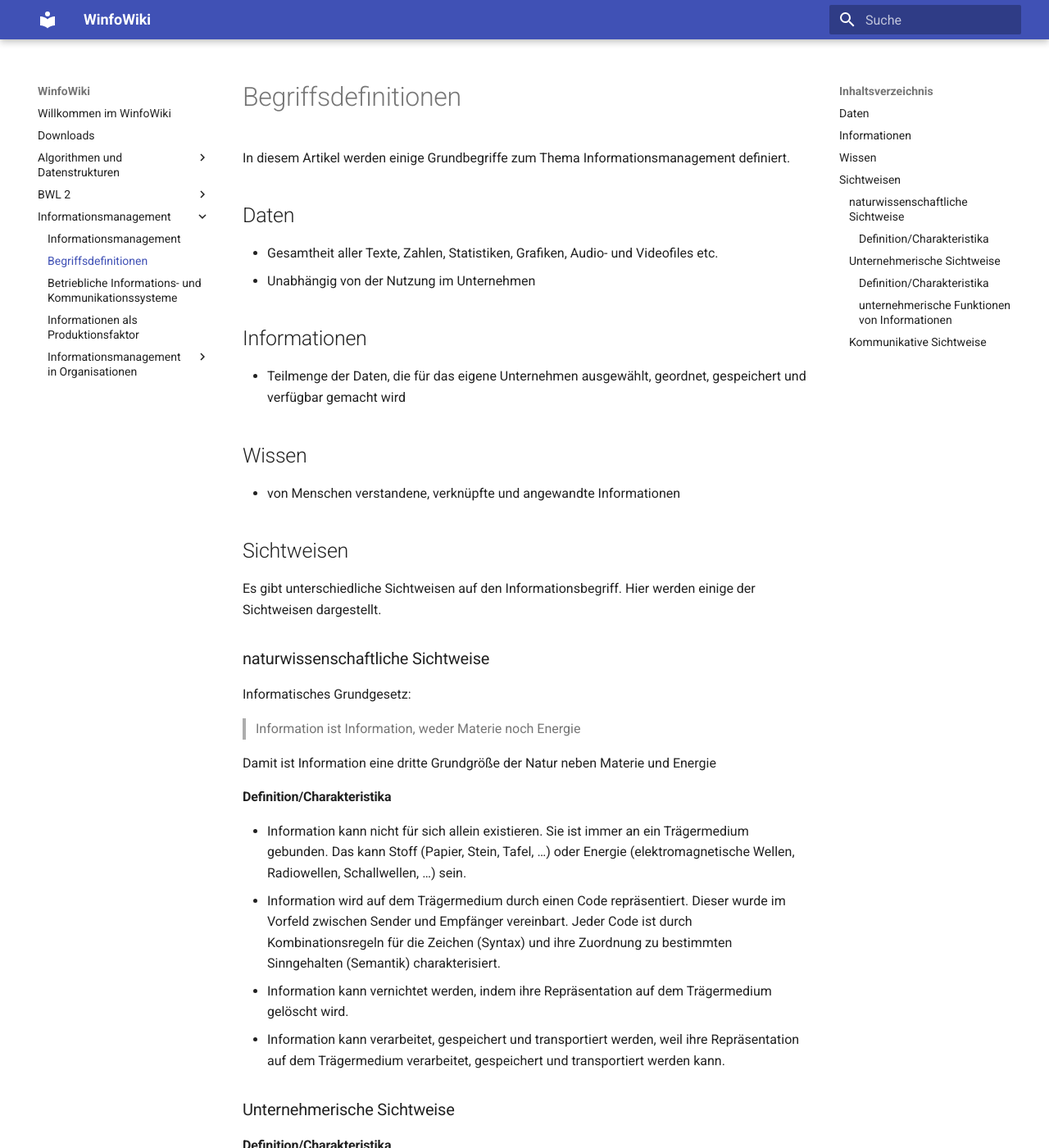
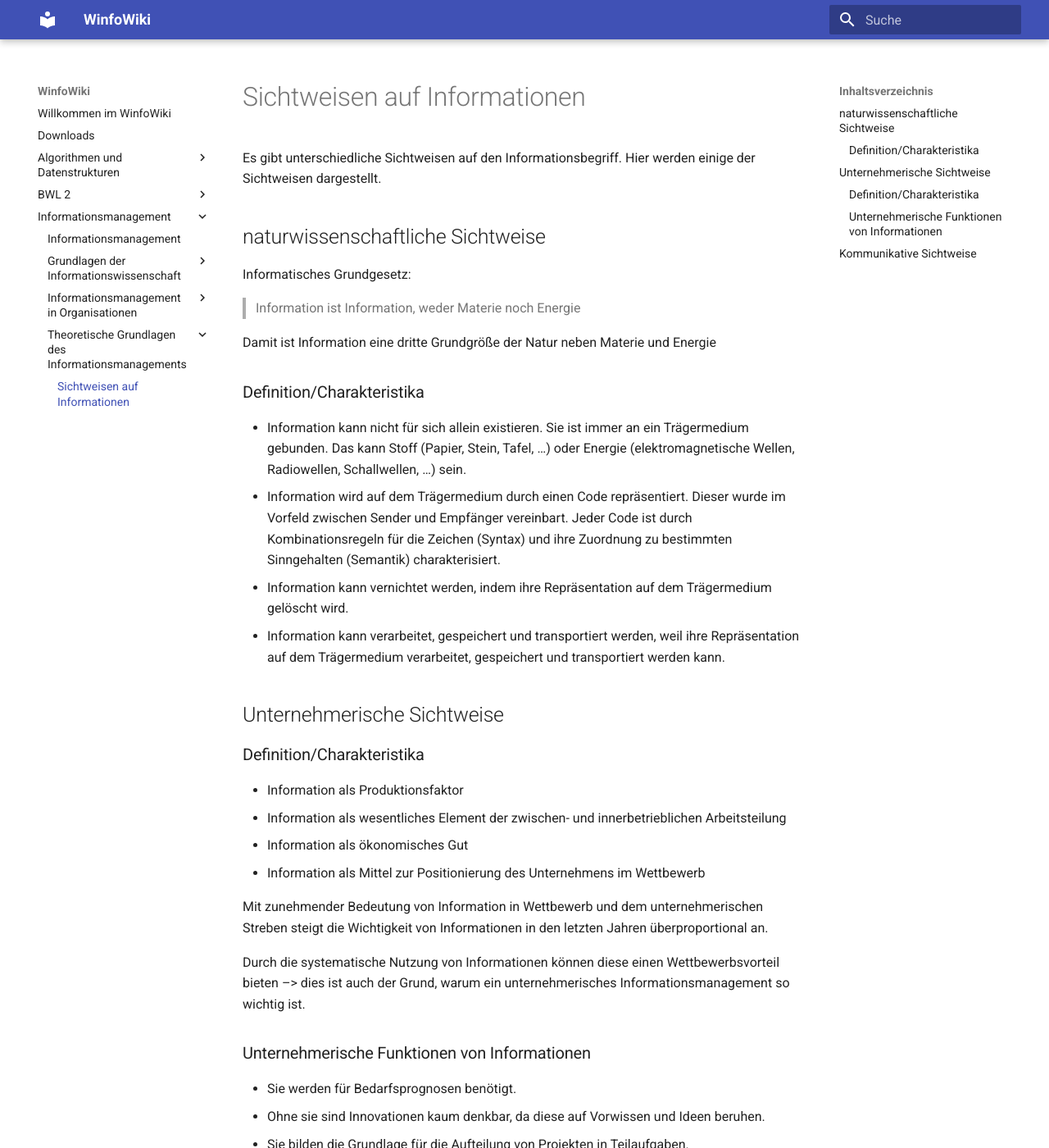
Before and after one commit to heshsum/winfowiki, an MkDocs documentation site: the page built from docs/Informationsmanagement/Theoretische-Grundlagen-des-Informationsmanagements/20_Sichtweise-auf-Informationen.md, in a window 1280 px wide and 1400 px high. Shown: the whole window at 82% size. Built offline with MkDocs 1.6.1 and Material for MkDocs 9.7.7, drawn with Linux system fonts in a browser that asks for light colours; some of the changed text lies outside the part shown.

Commit message:
Verschiebungen

```diff
--- a/docs/Informationsmanagement/10 Begriffsdefinitionen.md
+++ b/docs/Informationsmanagement/Theoretische-Grundlagen-des-Informationsmanagements/20_Sichtweise-auf-Informationen.md
@@ -1,34 +1,21 @@
-# Begriffsdefinitionen
-In diesem Artikel werden einige Grundbegriffe zum Thema Informationsmanagement definiert.
-
-## Daten
-- Gesamtheit aller Texte, Zahlen, Statistiken, Grafiken, Audio- und Videofiles etc.
-- Unabhängig von der Nutzung im Unternehmen
-
-## Informationen
-- Teilmenge der Daten, die für das eigene Unternehmen ausgewählt, geordnet, gespeichert und verfügbar gemacht wird
-
-## Wissen
-- von Menschen verstandene, verknüpfte und angewandte Informationen
-
-## Sichtweisen
+# Sichtweisen auf Informationen
 Es gibt unterschiedliche Sichtweisen auf den Informationsbegriff. Hier werden einige der Sichtweisen dargestellt.
 
-### naturwissenschaftliche Sichtweise
+## naturwissenschaftliche Sichtweise
 Informatisches Grundgesetz:
 > Information ist Information, weder Materie noch Energie
 
 Damit ist Information eine dritte Grundgröße der Natur neben Materie und Energie
 
-#### Definition/Charakteristika
+### Definition/Charakteristika
 - Information kann nicht für sich allein existieren. Sie ist immer an ein Trägermedium gebunden. Das kann Stoff (Papier, Stein, Tafel, ...) oder Energie (elektromagnetische Wellen, Radiowellen, Schallwellen, ...) sein.
 - Information wird auf dem Trägermedium durch einen Code repräsentiert. Dieser wurde im Vorfeld zwischen Sender und Empfänger vereinbart. Jeder Code ist durch Kombinationsregeln für die Zeichen (Syntax) und ihre Zuordnung zu bestimmten Sinngehalten (Semantik) charakterisiert.
 - Information kann vernichtet werden, indem ihre Repräsentation auf dem Trägermedium gelöscht wird.
 - Information kann verarbeitet, gespeichert und transportiert werden, weil ihre Repräsentation auf dem Trägermedium verarbeitet, gespeichert und transportiert werden kann.
 
-### Unternehmerische Sichtweise
+## Unternehmerische Sichtweise
 
-#### Definition/Charakteristika
+### Definition/Charakteristika
 - Information als Produktionsfaktor
 - Information als wesentliches Element der zwischen- und innerbetrieblichen Arbeitsteilung
 - Information als ökonomisches Gut
@@ -38,12 +25,12 @@ Mit zunehmender Bedeutung von Information in Wettbewerb und dem unternehmerische
 
 Durch die systematische Nutzung von Informationen können diese einen Wettbewerbsvorteil bieten --> dies ist auch der Grund, warum ein unternehmerisches Informationsmanagement so wichtig ist.
 
-#### unternehmerische Funktionen von Informationen
+### Unternehmerische Funktionen von Informationen
 - Sie werden für Bedarfsprognosen benötigt.
 - Ohne sie sind Innovationen kaum denkbar, da diese auf Vorwissen und Ideen beruhen.
 - Sie bilden die Grundlage für die Aufteilung von Projekten in Teilaufgaben.
 
-### Kommunikative Sichtweise
+## Kommunikative Sichtweise
 Kommunikativ betrachtet bedeuten Informationen zweckorientiertes Wissen --> Neuigkeitsgehalt für Empfänger
 
 Während Daten einen dauerhaften Charakter aufweisen, sind Informationen temporärer Natur.
```
Also changed, not shown: docs/Informationsmanagement/Grundlagen-der-Informationswissenschaft/332_Informationen-als-Produktionsfaktor.md (renamed from docs/Informationsmanagement/332 Informationen als Produktionsfaktor.md), docs/Informationsmanagement/Grundlagen-der-Informationswissenschaft/33_Betriebliche-Informationssysteme.md (renamed from docs/Informationsmanagement/33 Betriebliche Informationssysteme.md).
